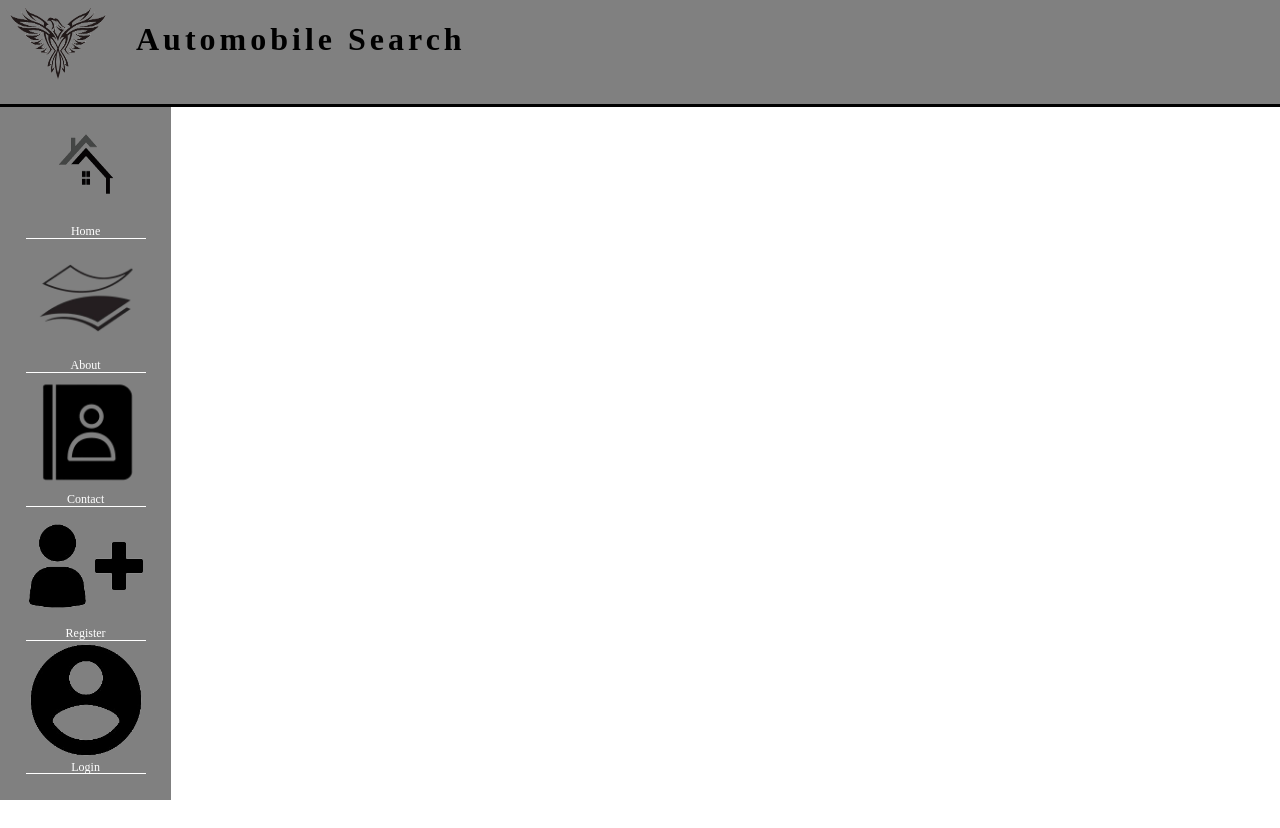
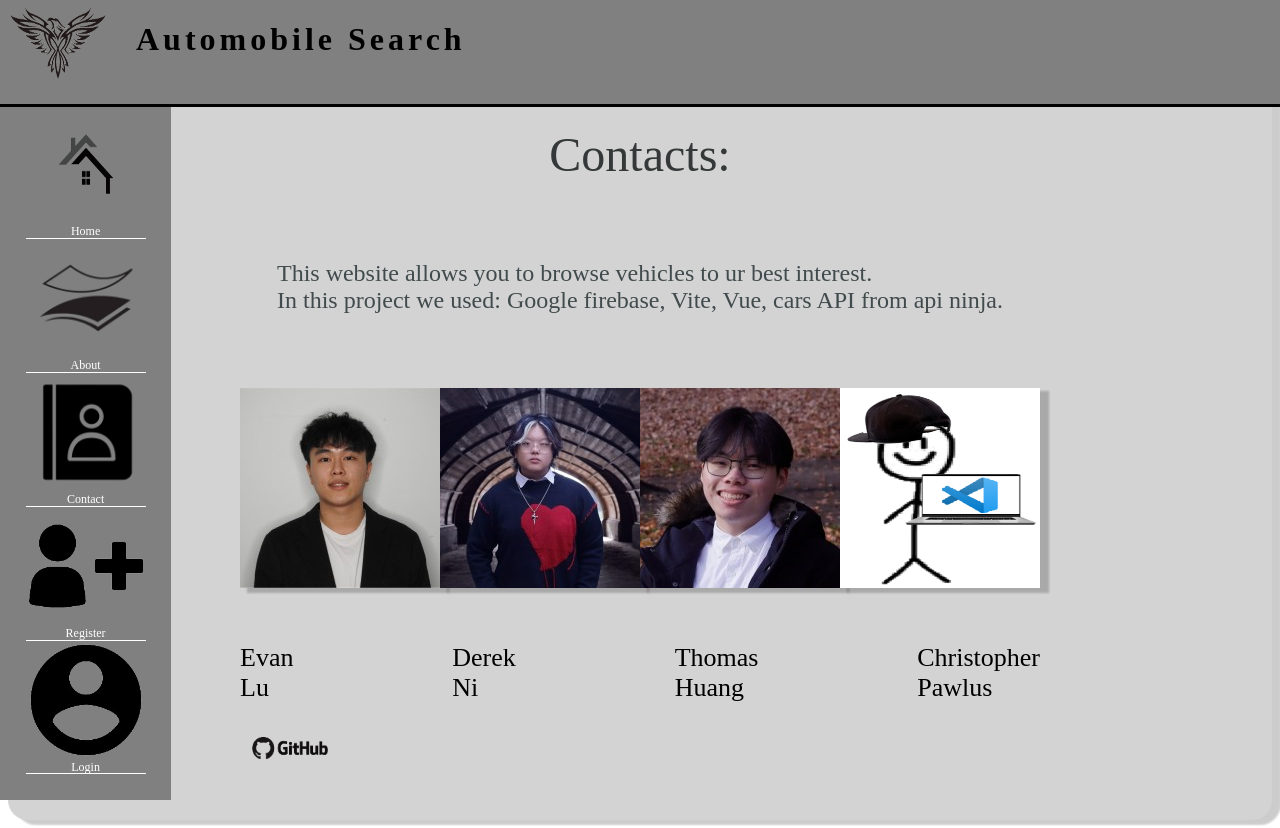
Before and after one commit to Derek242/HackCUNY2024, a Vue app in the folder HackCUNY-2024/: page /contact in a window 1280 px wide. Before the commit the page ends 800 px from the top, so only its background shows below. Built offline with nearby package versions, Linux system fonts and the light colour scheme; no server answers.

Commit message:
working on about

```diff
--- a/HackCUNY-2024/src/router/index.js
+++ b/HackCUNY-2024/src/router/index.js
@@ -1,4 +1,5 @@
 import { createRouter, createWebHistory } from "vue-router";
+
 
 const router = createRouter({
     history: createWebHistory(),
--- a/HackCUNY-2024/src/views/About.vue
+++ b/HackCUNY-2024/src/views/About.vue
@@ -1,49 +1,18 @@
-<script>
-</script>
+<template>
+  <div class="page">
+    <div class="sections">
+      <h2 onclick="toggleAnswer(this)">
+        <span class = "dropdown-btn">▶</span> What is this About?
+      </h2>
+      <p class="answer">
 
-<template>
-    <div class = "page">
-        <div class = "container">
-            <div class = head>About </div>
-            <div class = "text">
-
-                <p>
-                    This website allows you to browse vehicles to ur best interest. <br/>
-                    In this project we used: Google firebase, Vite, Vue, cars API from api ninja.
       </p>
     </div>
-            <div class = "Pictures">
-                <a href="https://www.linkedin.com/in/elu1">
-                <img src="../assets/Linkedin/Evan.jpeg" alt="Evan Lu">
-                </a>
-                <a href="https://www.linkedin.com/in/derekni">
-                    <img src="../assets/Linkedin/Derek.jpeg"  alt="Derek Ni">
-                </a>
-                <a href="https://www.linkedin.com/in/thomashuang0">
-                <img src="../assets/Linkedin/Thomas.jpeg"  alt="Thomas Huang">
-                </a>
-                <a href="https://www.linkedin.com/in/christopher-pawlus-843607294">
-                <img src="../assets/Linkedin/Chris.PNG" alt="Christopher Pawlus">
-                </a>
   </div>
-            <div class = "about-text">
-                <p>Evan <br/> Lu</p>
-                <p>Derek <br/>Ni</p>
-                <p>Thomas <br/>Huang</p>
-                <p>Christopher <br/>Pawlus</p>
-            </div>
-            <div class = "github">
-                <a href="https://www.github.com/Derek242/HackCUNY2024">
-                    <img src="../assets/Github.png" alt="github">
-                </a>
-            </div>
-
-        </div>
-    </div>
-
 </template>
 
-<style scoped>
+
+<style>
 .page{
     margin-top: 20px;
     margin-bottom: auto;
@@ -57,67 +26,8 @@
     align-items: center;
     box-shadow: 8px 4px 2px 1px rgba(0,0,0,.2);
     }
-    .container{
-        max-width:900px;
 
-    }
-    .head{
-        margin-top:50px;
-        margin-bottom:50px;
-        font-size:48px;
-        font-weight:200;
-        color: rgba(53,56,57);
-        padding:4px;
-        display:flex;
-        justify-content: center;
 
-    }
-    .text{
-        margin-bottom:50px;
-        font-size:24px;
-        color: rgba(65,74,76);
-        display:flex;
-        justify-content: center;
-        width:auto;
 
-    }
-    .about-us{
-        display:flex;
-        font-size:26px;
-        color: rgba(53,56,57);
-        gap:99px;
-    }
-    .Pictures{
-        width:auto;
-        display:flex;
-        justify-content: space-between;
 
-    }
-    .Pictures img{
-        transition: transform .25s;
-        box-shadow: 8px 4px 2px 1px rgba(0,0,0,.2);
-        margin-bottom:25px;
-        width:200px;
-        height:200px;
-
-    }
-    .Pictures img:hover {
-        transform:scale(1.5);
-
-    }
-    .about-text {
-        display:flex;
-        flex-direction: row;
-        justify-content: space-between;
-        align-items:space-between;
-        width:auto;
-        font-size:26px;
-    }
-    .github img{
-        display:flex;
-        justify-content: end;
-        align-items: end;
-        width: 100px;
-
-    }
 </style>
--- a/HackCUNY-2024/src/views/Contact.vue
+++ b/HackCUNY-2024/src/views/Contact.vue
@@ -1,5 +1,123 @@
+<script>
+</script>
+
 <template>
-  <div>
-    <h1>Contact us</h1>
-  </div>
+    <div class = "page">
+        <div class = "container">
+            <div class = head>Contacts: </div>
+            <div class = "text">
+
+                <p>
+                    This website allows you to browse vehicles to ur best interest. <br/>
+                    In this project we used: Google firebase, Vite, Vue, cars API from api ninja.
+                </p>
+            </div>
+            <div class = "Pictures">
+                <a href="https://www.linkedin.com/in/elu1">
+                <img src="../assets/Linkedin/Evan.jpeg" alt="Evan Lu">
+                </a>
+                <a href="https://www.linkedin.com/in/derekni">
+                    <img src="../assets/Linkedin/Derek.jpeg"  alt="Derek Ni">
+                </a>
+                <a href="https://www.linkedin.com/in/thomashuang0">
+                <img src="../assets/Linkedin/Thomas.jpeg"  alt="Thomas Huang">
+                </a>
+                <a href="https://www.linkedin.com/in/christopher-pawlus-843607294">
+                <img src="../assets/Linkedin/Chris.PNG" alt="Christopher Pawlus">
+                </a>
+            </div>
+            <div class = "about-text">
+                <p>Evan <br/> Lu</p>
+                <p>Derek <br/>Ni</p>
+                <p>Thomas <br/>Huang</p>
+                <p>Christopher <br/>Pawlus</p>
+            </div>
+            <div class = "github">
+                <a href="https://www.github.com/Derek242/HackCUNY2024">
+                    <img src="../assets/Github.png" alt="github">
+                </a>
+            </div>
+
+        </div>
+    </div>
+
 </template>
+
+<style scoped>
+    .page{
+        margin-top: 20px;
+        margin-bottom: auto;
+        background-color: lightgray;
+        height:auto;
+        min-height:800px;
+        width:auto;
+        border-radius: 20px;
+        display:flex;
+        justify-content: center;
+        align-items: center;
+        box-shadow: 8px 4px 2px 1px rgba(0,0,0,.2);
+    }
+    .container{
+        max-width:900px;
+
+    }
+    .head{
+        margin-top:50px;
+        margin-bottom:50px;
+        font-size:48px;
+        font-weight:200;
+        color: rgba(53,56,57);
+        padding:4px;
+        display:flex;
+        justify-content: center;
+
+    }
+    .text{
+        margin-bottom:50px;
+        font-size:24px;
+        color: rgba(65,74,76);
+        display:flex;
+        justify-content: center;
+        width:auto;
+
+    }
+    .about-us{
+        display:flex;
+        font-size:26px;
+        color: rgba(53,56,57);
+        gap:99px;
+    }
+    .Pictures{
+        width:auto;
+        display:flex;
+        justify-content: space-between;
+
+    }
+    .Pictures img{
+        transition: transform .25s;
+        box-shadow: 8px 4px 2px 1px rgba(0,0,0,.2);
+        margin-bottom:25px;
+        width:200px;
+        height:200px;
+
+    }
+    .Pictures img:hover {
+        transform:scale(1.5);
+
+    }
+    .about-text {
+        display:flex;
+        flex-direction: row;
+        justify-content: space-between;
+        align-items:space-between;
+        width:auto;
+        font-size:26px;
+    }
+    .github img{
+        display:flex;
+        justify-content: end;
+        align-items: end;
+        width: 100px;
+
+    }
+</style>
```
Also changed, not shown: HackCUNY-2024/src/App.vue (+0 -10 lines). Lines whose indentation alone changed are shown as unchanged.
